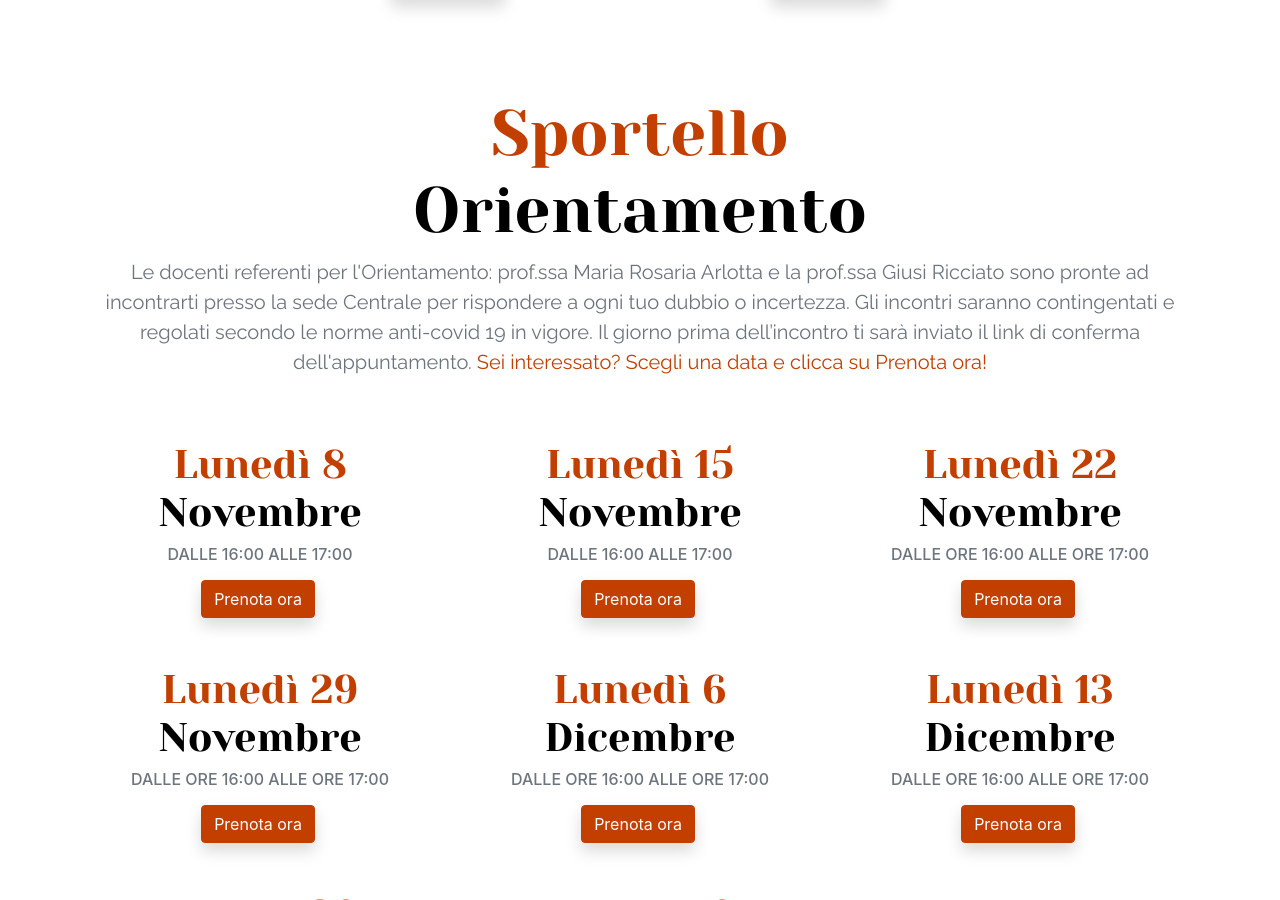
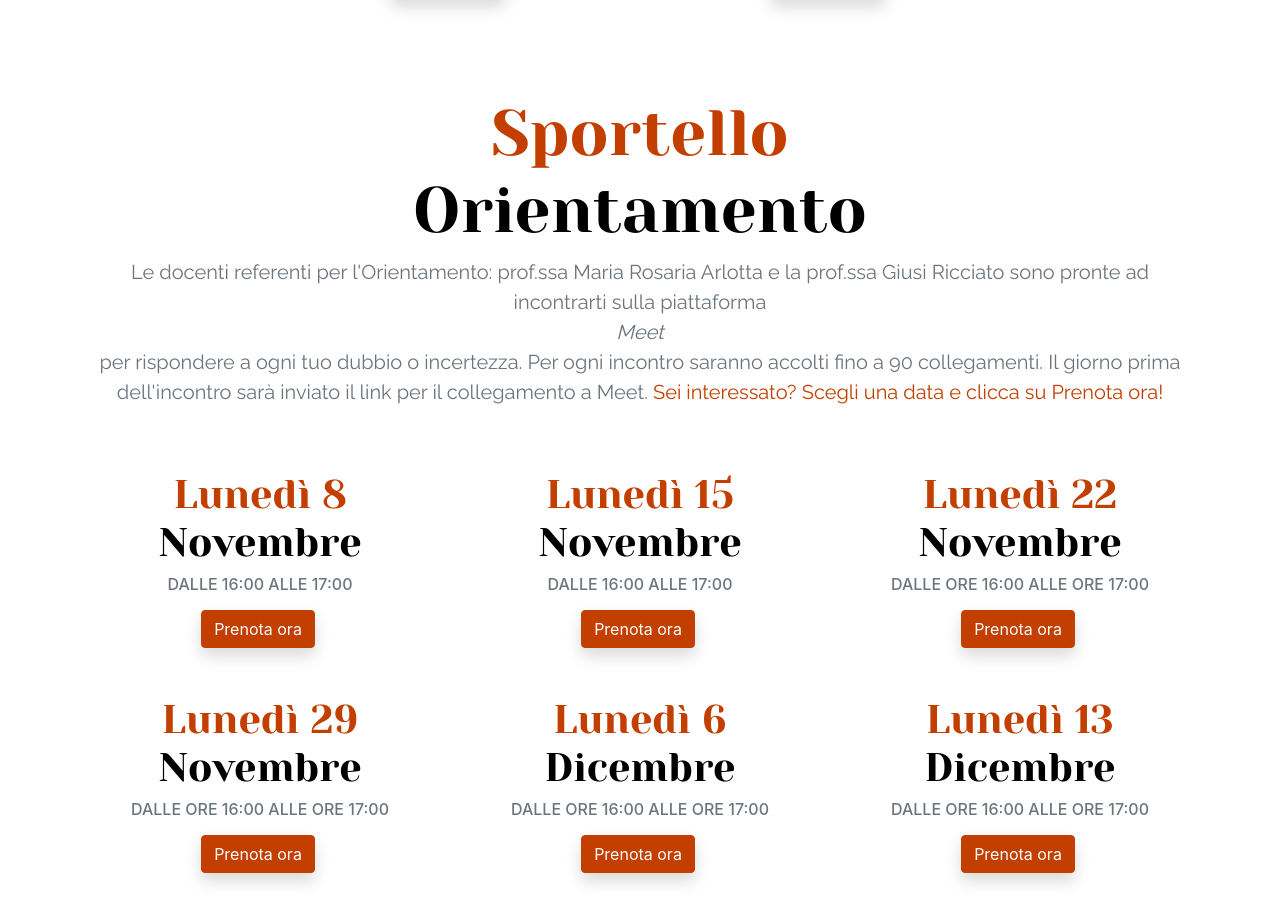
Before and after one commit to PiervitoCreanza/orientamento.liceodegiorgi.edu.it, a Jekyll site: the page built from incontri.html, in a window 1280 px wide and 900 px high, scrolled down 3325 px. Built offline with Jekyll 4.4.1, drawn with Linux system fonts in a browser that asks for light colours.

Commit message:
Updated '_data/incontri.json' via CloudCannon

```diff
--- a/_data/incontri.json
+++ b/_data/incontri.json
@@ -118,7 +118,7 @@
 		},
 		{
 			"titolo": "<span class='text-red'>Sportello</span></br>Orientamento",
-			"sottotitolo": "Le docenti referenti per l'Orientamento: prof.ssa Maria Rosaria Arlotta e la prof.ssa Giusi Ricciato sono pronte ad incontrarti presso la sede Centrale per rispondere a ogni tuo dubbio o incertezza. Gli incontri saranno contingentati e regolati secondo le norme anti-covid 19 in vigore. Il giorno prima dell’incontro ti sarà inviato il link di conferma dell'appuntamento. <span class='text-red'>Sei interessato? Scegli una data e clicca su Prenota ora!</span></br>",
+			"sottotitolo": "Le docenti referenti per l'Orientamento: prof.ssa Maria Rosaria Arlotta e la prof.ssa Giusi Ricciato sono pronte ad incontrarti sulla piattaforma <br> <i>Meet </br> </i>per rispondere a ogni tuo dubbio o incertezza. Per ogni incontro saranno accolti fino a 90 collegamenti. Il giorno prima dell'incontro sarà inviato il link per il collegamento a Meet. <span class='text-red'>Sei interessato? Scegli una data e clicca su Prenota ora!</span>",
 			"date": [
 				{
 					"giorno": "Lunedì 8",
```
